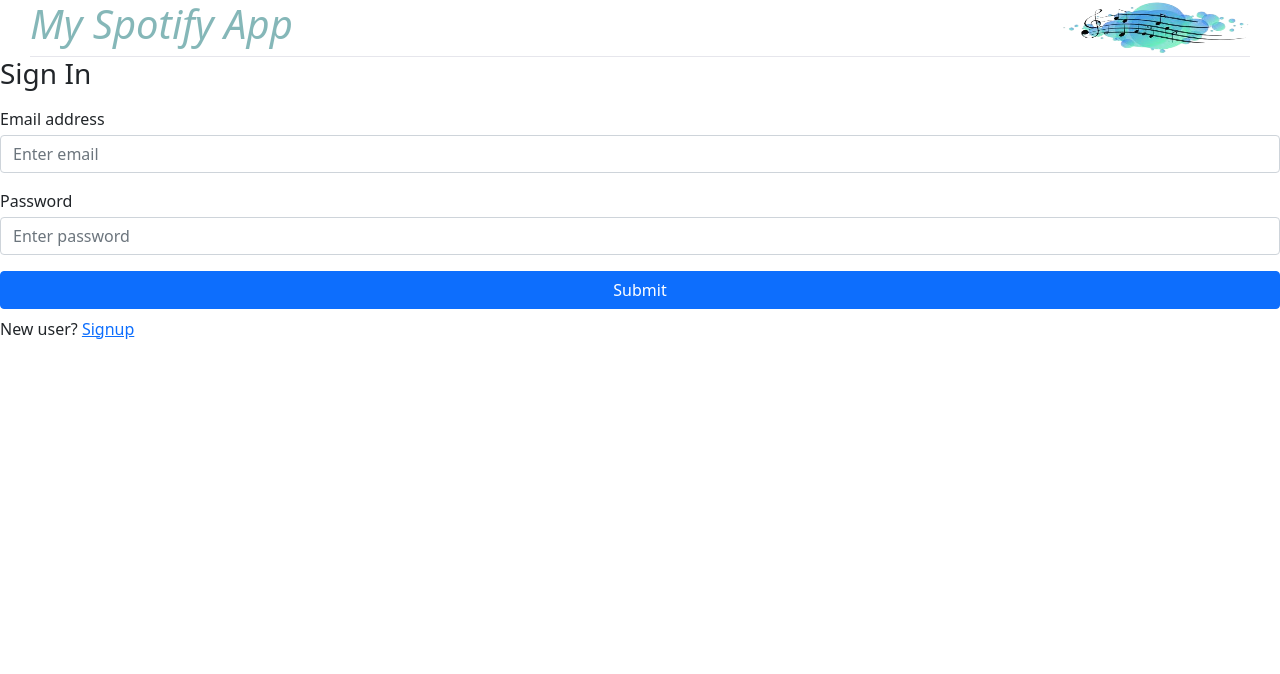
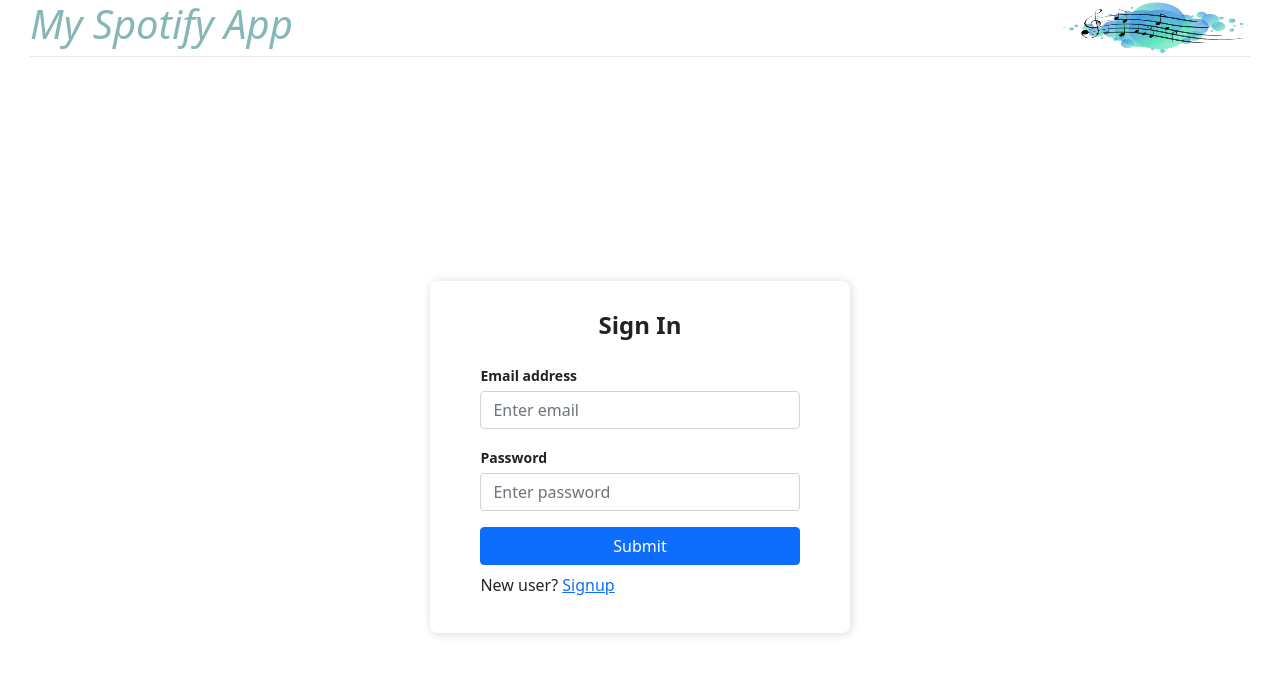
Before and after one commit to ayelletts/my-palylist-app, a React (Create React App) app: page / in a window 1280 px wide. Shown: the top 674 px of the page. Built offline with nearby package versions, Linux system fonts and the light colour scheme.

Commit message:
add to playlist, style, fix signin

```diff
--- a/src/App.css
+++ b/src/App.css
@@ -1,40 +1,40 @@
-img{border:0;}
 
 .App {
-  text-align: center;
+  background-color: white;
 }
 
-.App-logo {
-  height: 40vmin;
-  pointer-events: none;
+.Auth-form-container {
+  display: flex;
+  justify-content: center;
+  align-items: center;
+  width: 100vw;
+  height: 100vh;
 }
 
-@media (prefers-reduced-motion: no-preference) {
-  .App-logo {
-    animation: App-logo-spin infinite 20s linear;
-  }
+.Auth-form {
+  width: 420px;
+  box-shadow: rgb(0 0 0 / 16%) 1px 1px 10px;
+  padding-top: 30px;
+  padding-bottom: 20px;
+  border-radius: 8px;
+  background-color: white;
 }
 
-.App-header {
-  background-color: #282c34;
-  min-height: 100vh;
-  display: flex;
-  flex-direction: column;
-  align-items: center;
-  justify-content: center;
-  font-size: calc(10px + 2vmin);
-  color: white;
+.Auth-form-content {
+  padding-left: 12%;
+  padding-right: 12%;
 }
 
-.App-link {
-  color: #61dafb;
+.Auth-form-title {
+  text-align: center;
+  margin-bottom: 1em;
+  font-size: 24px;
+  color: rgb(34, 34, 34);
+  font-weight: 800;
 }
 
-@keyframes App-logo-spin {
-  from {
-    transform: rotate(0deg);
-  }
-  to {
-    transform: rotate(360deg);
-  }
+label {
+  font-size: 14px;
+  font-weight: 600;
+  color: rgb(34, 34, 34);
 }
--- a/src/App.js
+++ b/src/App.js
@@ -5,6 +5,7 @@
 import axios from "axios";
 import "bootstrap/dist/css/bootstrap.min.css";
 import { useNavigate } from "react-router-dom";
+import "./App.css";
 
 function App() {
   const [user, setUser] = useState();
```
